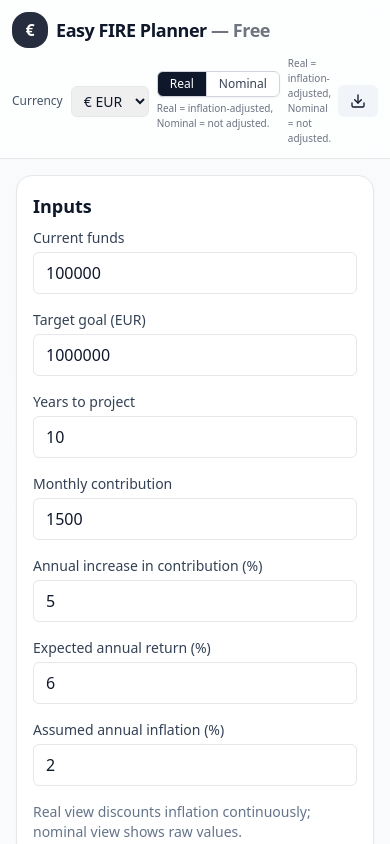
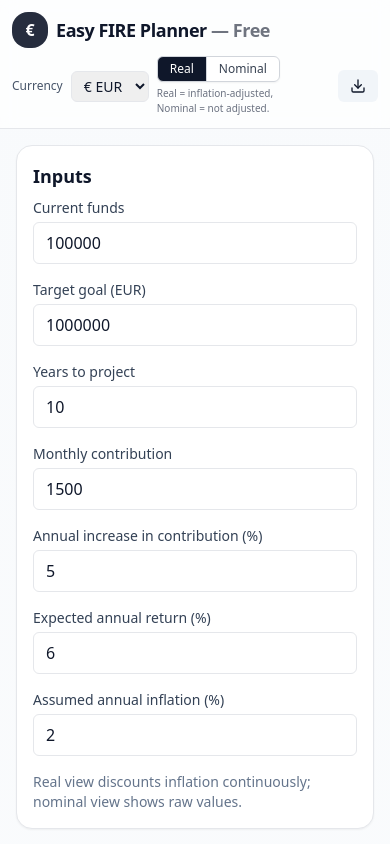
Before and after one commit to jacguidi/fire-planner, a React (Vite) app: page / in a window 390 px wide. Shown: the top 844 px of the page. Built offline with nearby package versions, Linux system fonts and the light colour scheme; the HTML template or start-up script is replaced by a standard one.

Commit message:
Update App.tsx

```diff
--- a/src/App.tsx
+++ b/src/App.tsx
@@ -434,8 +434,8 @@ export default function App() {
 </div>
 
   {/* helper text for phones */}
-  <span className="text-[10px] text-gray-500 sm:hidden">
-    Real = inflation-adjusted, Nominal = not adjusted.
+  <span className="hidden" aria-hidden="true">
+
   </span>
 </div>
 
```
